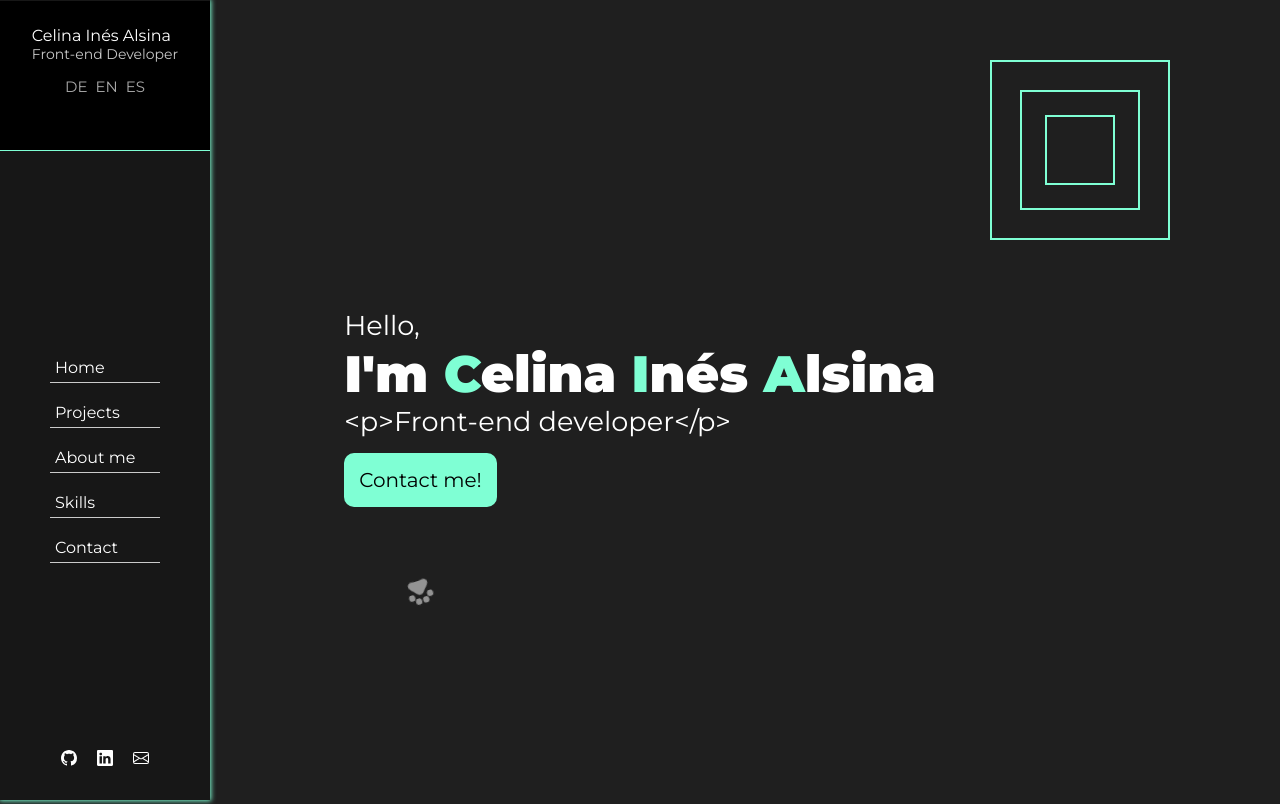
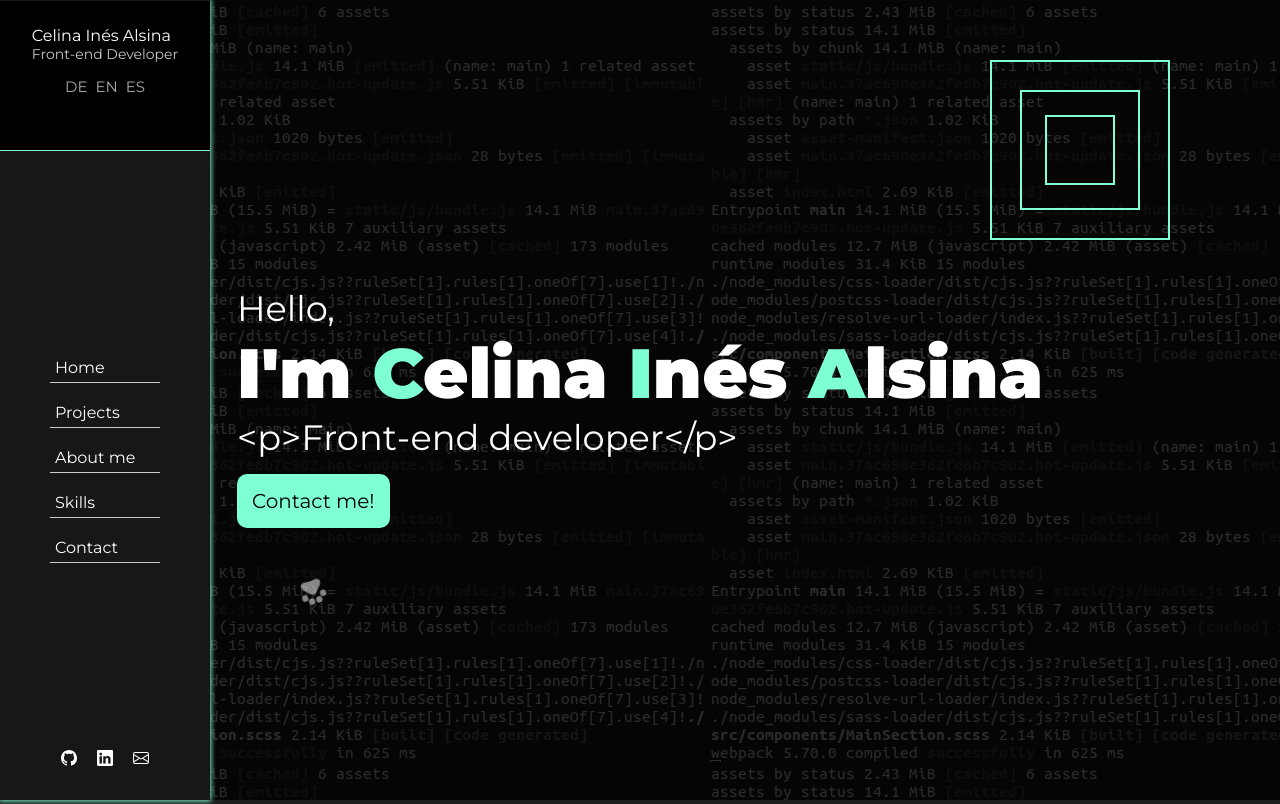
Before and after one commit to Celinesco/celinesco-page, a React (Create React App) app: page / in a window 1280 px wide. Shown: the top 804 px of the page. Built offline with nearby package versions, Linux system fonts and the light colour scheme.

Commit message:
Imagen de fondo portada

```diff
--- a/src/components/DetailSection/DetailSection.scss
+++ b/src/components/DetailSection/DetailSection.scss
@@ -3,7 +3,7 @@
 .section__details {
     display: flex;
     padding: 100px 20px;
-    margin-left: 210px;
+
     .info__projects {
         border: 2px solid $secondary-color;
         line-height: 1.4;
@@ -33,7 +33,12 @@
             margin-right: 5px;
         }
     }
+
+    @media(max-width:1200px) {
+        margin-left:0;
+    }
     @media (max-width: 1199.98px) {
+
         .info__projects {
             max-width: 500px;
             padding: 30px;
--- a/src/components/MainSection.js
+++ b/src/components/MainSection.js
@@ -16,8 +16,8 @@ const MainSection = () => {
     }, []);
 
     return (
-        <div className="">
-            <section className="section__main">
+        <>
+            <section className="section__main section__portada">
                 <Portada />
             </section>
             <section className="section__main">
@@ -35,7 +35,7 @@ const MainSection = () => {
             <section className="section__main">
                 <Contact />
             </section>
-        </div>
+        </>
     );
 };
 
--- a/src/components/MainSection.scss
+++ b/src/components/MainSection.scss
@@ -1,4 +1,8 @@
 @import '../styles/variables';
+.section__portada {
+    background-image: url(../assets/prueba.png);
+    background-repeat:repeat;
+}
     .section__main {
         h2 {
             font-size: calc(3em + 1vw)
--- a/src/components/Portada.scss
+++ b/src/components/Portada.scss
@@ -8,11 +8,11 @@
         color: aquamarine;
     }
     p {
-        font-size: calc(2.5rem - 1vw);
+        font-size: calc(3rem - 1vw);
     }
     h1 {
         color: white;
-        font-size: calc(4rem - 1vw);
+        font-size: calc(5rem - .8vw);
     }
     .container__link {
         margin-top: 30px;
```
Also changed, not shown: src/assets/prueba.png (added).
